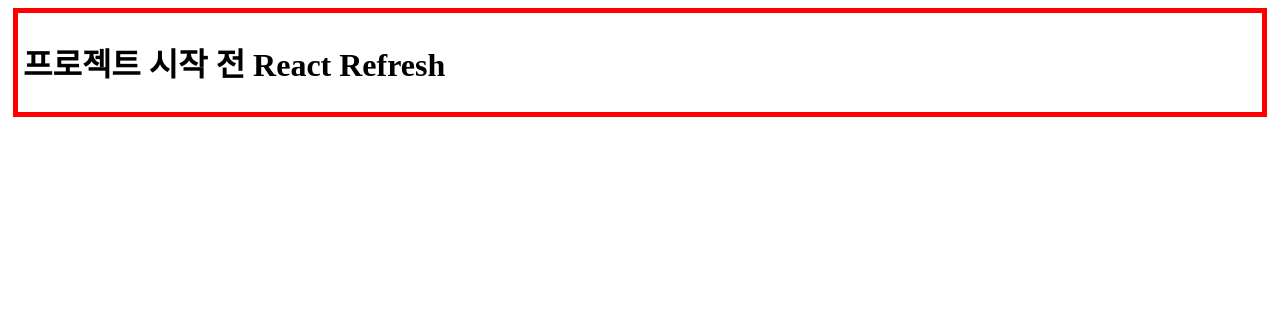
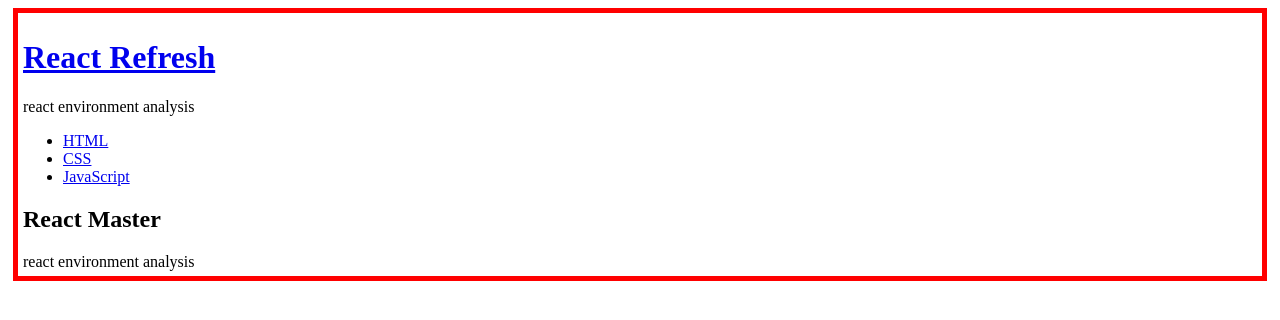
Before and after one commit to sh95fit/MonitoringDashboardApp, a React (Vite) app in the folder frontend/ICT_PMS/: page / in a window 1280 px wide. Shown: the top 320 px of the page. Built offline with nearby package versions, Linux system fonts and the light colour scheme.

Commit message:
프로젝트 시작 전 React Refresh - class 기반 리액트 코드 작성 테스트 (props, state 이해)

```diff
--- a/frontend/ICT_PMS/src/App.jsx
+++ b/frontend/ICT_PMS/src/App.jsx
@@ -1,14 +1,66 @@
 // import React, { useState, useEffect } from 'react'
-import React from 'react'
+import React, { Component } from 'react'
+import Subject from './components/Subject'
+import Nav from './components/Navbar'
+import Content from './components/Content'
 import './App.css'
 
-function App() {
 
-  return (
-    <div className='container'>
-      <h1>프로젝트 시작 전 React Refresh</h1>
-    </div>
-  )
+class App extends Component {
+  // render보다 먼저 실행되면서 컴포넌트를 초기화해주는 역할
+  constructor(props){
+    super(props);
+    this.state = {
+      mode: "homepage",
+      selected_content_id:1,
+      subject:{title:"React Refresh", sub:"react environment analysis"},
+      homepage:{title:"React Master", desc:"react environment analysis"},
+      contents: [
+        {id:1, title:'HTML', desc:"HTML is for information"},
+        {id:2, title:'CSS', desc:"CSS is for design"},
+        {id:3, title:'JavaScript', desc:"JavaScript is for interactive"},
+      ]
+    }
+  }
+
+  render() {
+    var _title, _desc = null;
+    if(this.state.mode === 'homepage') {
+      _title = this.state.homepage.title;
+      _desc = this.state.homepage.desc;
+    } else if(this.state.mode === 'read'){
+      var i = 0;
+      while(i<this.state.contents.length){
+        var data = this.state.contents[i];
+        if(data.id === this.state.selected_content_id) {
+          _title = data.title;
+          _desc = data.desc;
+          break;
+        }
+        i = i + 1;
+      }
+    }
+
+
+    return (
+      <div className='container'>
+        <Subject
+          title={this.state.subject.title}
+          sub={this.state.subject.sub}
+          onChangePage={function(){
+            this.setState({mode:'homepage'});
+          }.bind(this)}
+        ></Subject>
+        <Nav data={this.state.contents} onChangePage={function(id){
+          this.setState({
+            mode:'read',
+            selected_content_id:Number(id),
+          })
+        }.bind(this)}></Nav>
+        <Content title={_title} desc={_desc}></Content>
+      </div>
+    );
+  }
 }
 
-export default App
+export default App;
--- /dev/null
+++ b/frontend/ICT_PMS/src/components/Content.jsx
@@ -0,0 +1,14 @@
+import React, { Component } from 'react'
+
+class Content extends Component {
+  render() {
+    return (
+      <article>
+        <h2>{this.props.title}</h2>
+        {this.props.desc}
+      </article>
+    )
+  }
+}
+
+export default Content;
--- /dev/null
+++ b/frontend/ICT_PMS/src/components/Navbar.jsx
@@ -0,0 +1,35 @@
+import React, { Component } from 'react';
+
+class Nav extends Component {
+  render() {
+    var lists = [];
+    var data = this.props.data;
+    var i = 0;
+    while(i < data.length){
+      // 태그 속성 값을 이용해 ID를 전달하는 방식
+      // lists.push(<li key={data[i].id}><a href={"/content/"+data[i].id} data-id={data[i].id} onClick={function(e){
+      //   e.preventDefault();
+      //   this.props.onChangePage(e.target.dataset.id);
+      // }.bind(this)}>{data[i].title}</a></li>)
+
+
+      // bind 파라미터로 ID를 전달하는 방식
+      // bind에서 추가되는 것들은 function에서 이벤트 파라미터 앞에 파라미터를 배치하여 운용한다.
+      lists.push(<li key={data[i].id}><a href={"/content/"+data[i].id} onClick={function(id, e){
+        e.preventDefault();
+        this.props.onChangePage(id);
+      }.bind(this, data[i].id)}>{data[i].title}</a></li>)
+      i = i + 1;
+    }
+
+    return (
+      <nav>
+        <ul>
+          {lists}
+        </ul>
+      </nav>
+    )
+  }
+}
+
+export default Nav;
--- /dev/null
+++ b/frontend/ICT_PMS/src/components/Subject.jsx
@@ -0,0 +1,31 @@
+import React, { Component } from 'react';
+
+class Subject extends Component {
+  render() {
+    return (
+      <header>
+        <h1><a href="/" onClick={function(e){
+          e.preventDefault();
+          this.props.onChangePage();
+        }.bind(this)}>{this.props.title}</a></h1>
+        {this.props.sub}
+      </header>
+    );
+  }
+}
+
+export default Subject;
+
+
+// <header>
+// <h1><a href="/" onClick={function(e) {
+//   e.preventDefault();  // 이벤트가 발생했을 때 기본적인 동작(페이지 리로드) 방식을 제한
+//   // state 값 변경 시 setState 사용
+//   // this.state.mode = 'homepage'  직접 변경 시 React가 인식을 하지 못한다.
+//   this.setState({     // 동적으로 state값을 수정할 때는 함수를 setState 함수를 활용해야 한다.
+//     mode:'homepage'
+//   });
+// }.bind(this)}>{this.state.subject.title}</a></h1>   {/* 외부의 this를 함수 내부로 주입하기 위해 bind 사용 */}
+
+// {this.state.subject.sub}
+// </header>
```
Also changed, not shown: frontend/ICT_PMS/src/App_original.jsx (added, +14 -0 lines).
